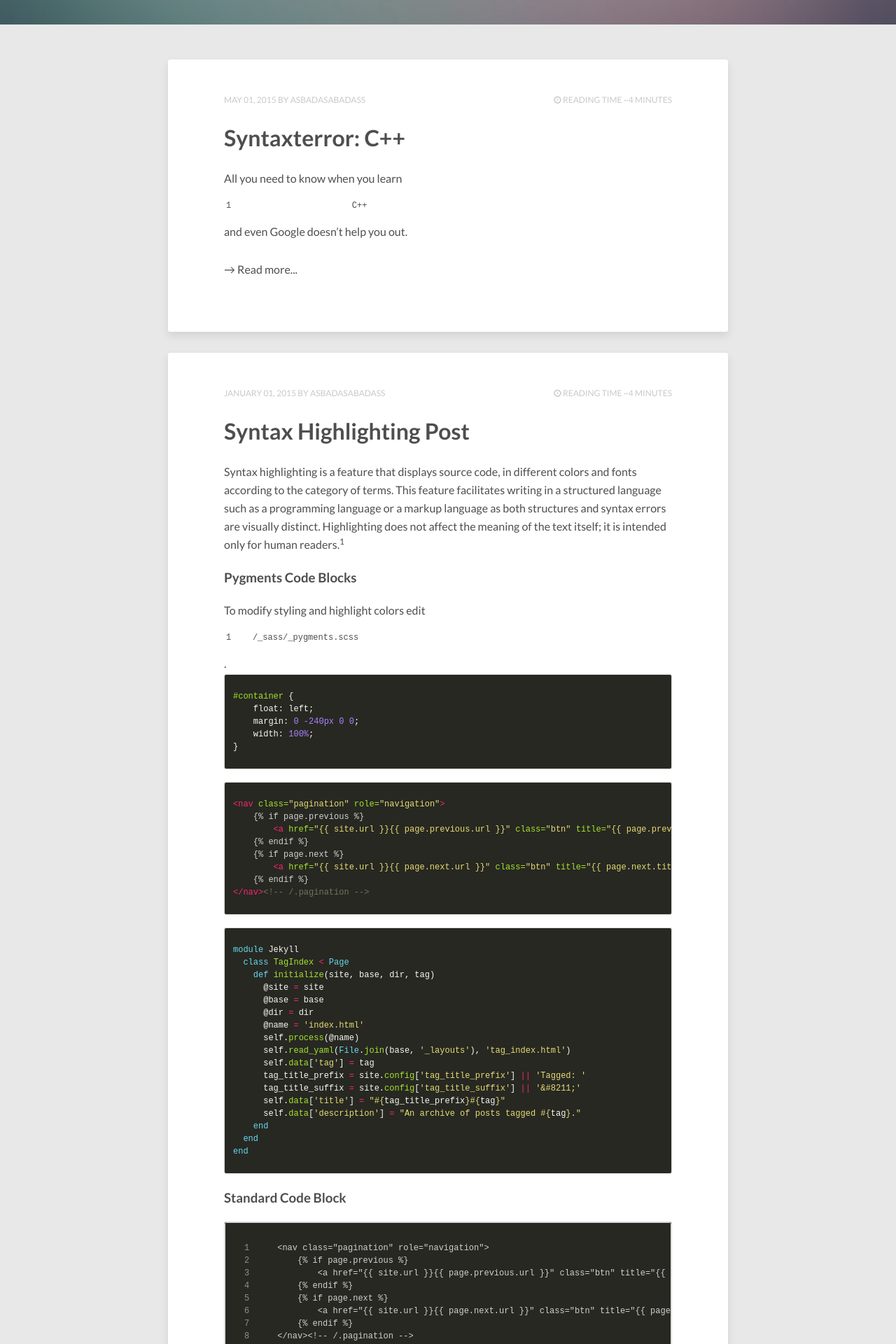
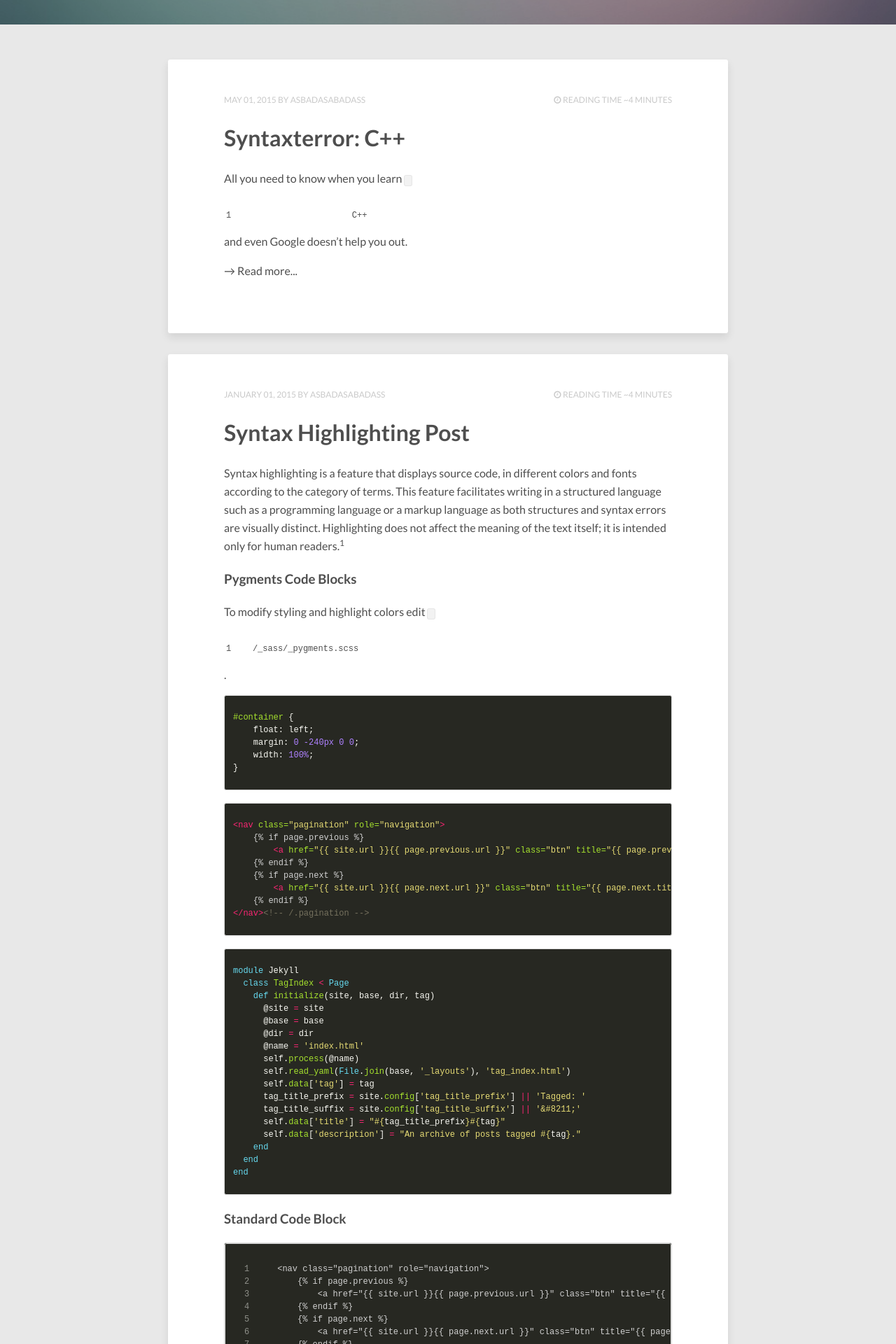
Before and after one commit to AsBadAsABadass/AsBadAsABadass.github.io, a Jekyll site: the page built from index.html, in a window 1280 px wide. Shown: the part 365-2285 px from the top of the page at 70% size. Built offline with Jekyll 4.4.1, drawn with Linux system fonts in a browser that asks for light colours; nearby versions of some CDN libraries; the list of posts is cut into pages by our own code.

Commit message:
Update index.html

```diff
--- a/index.html
+++ b/index.html
@@ -33,8 +33,7 @@
     {% endif %}
   </header>
   <div class="entry-content">
-      {{ post.excerpt | remove: '<p>' | remove: '</p>' }}
-    <br><br>
+      {{ post.excerpt }}
     <a href="{{ post.url }}">&#8594; Read more...</a>
   </div><!-- /.entry-content -->
 </article><!-- /.hentry -->
```
